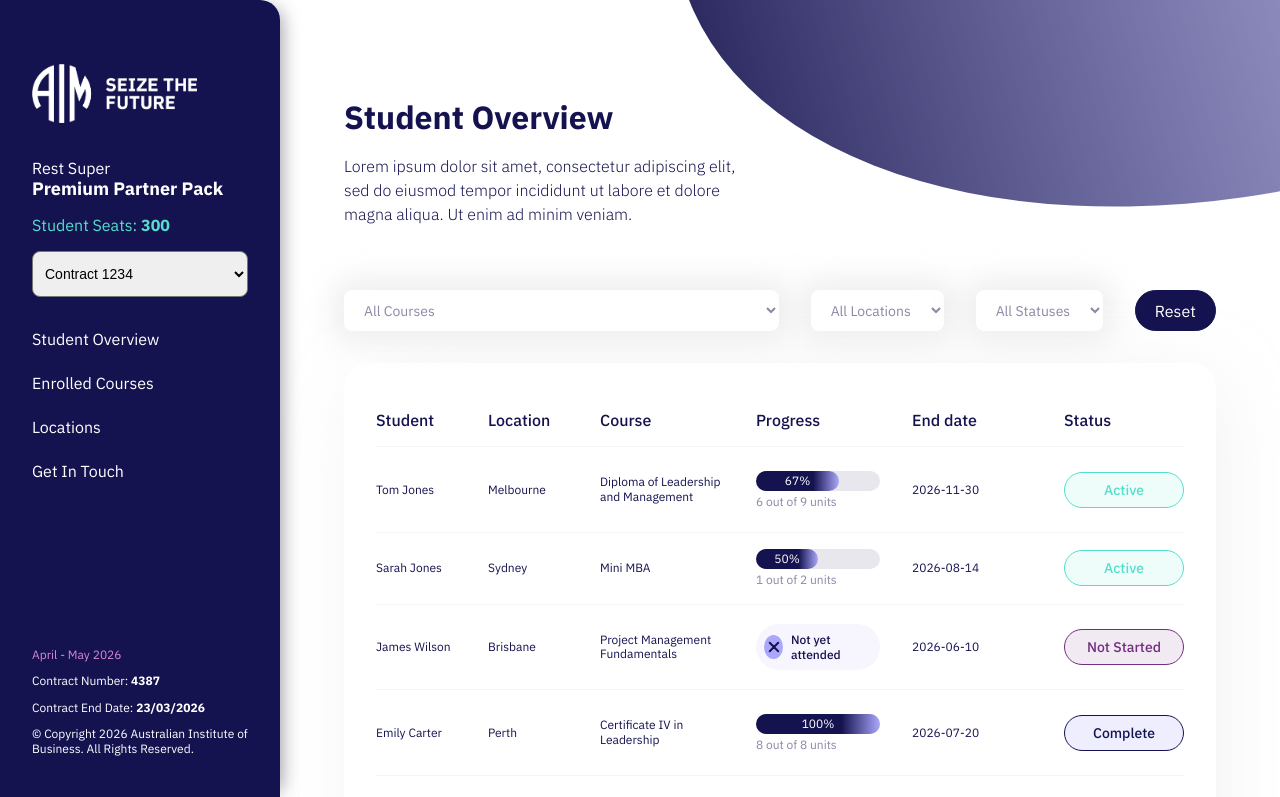
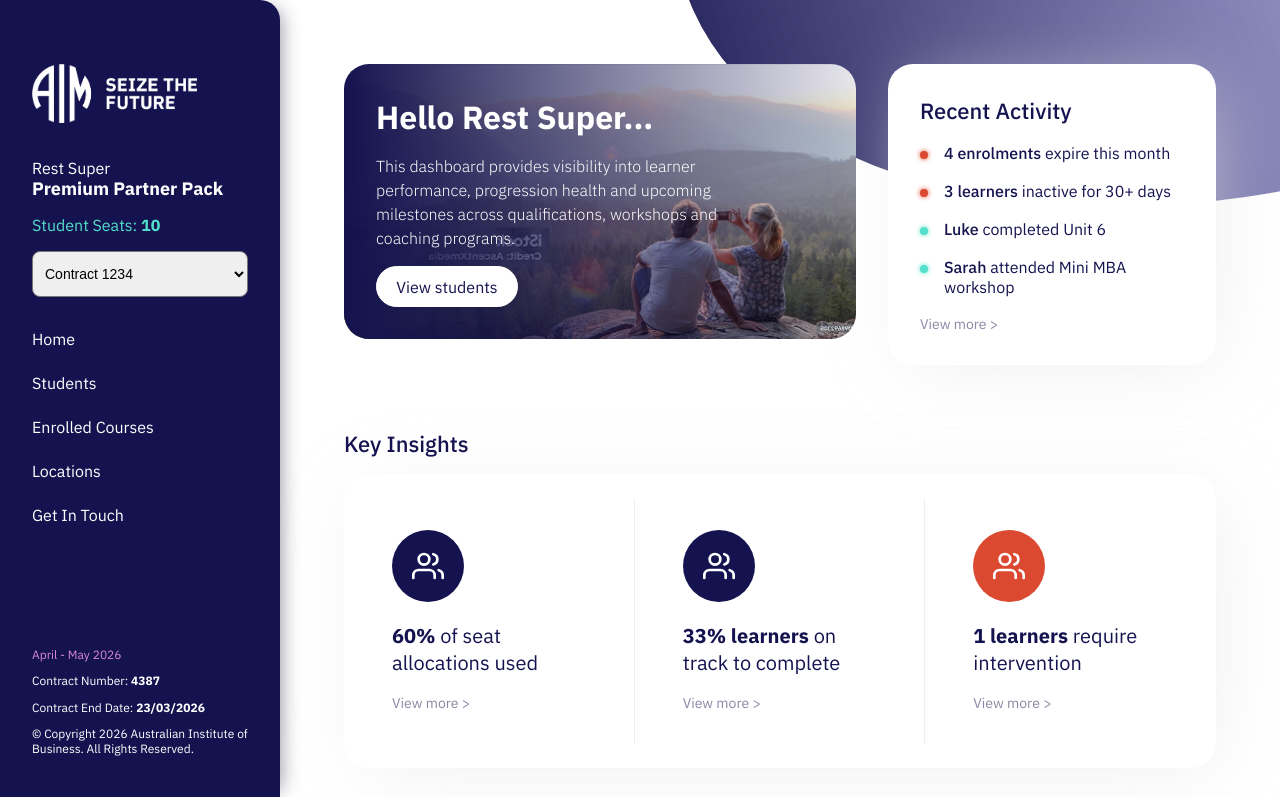
Before and after one commit to Scentia-AIM/partner-pack-dashboard, a React (Vite) app: page / in a window 1280 px wide. Shown: the top 797 px of the page. Built offline with nearby package versions, Linux system fonts and the light colour scheme.

Commit message:
installed routers & integrated it

```diff
--- a/package.json
+++ b/package.json
@@ -12,7 +12,8 @@
   "dependencies": {
     "@fontsource/ibm-plex-sans": "^5.2.8",
     "react": "^19.2.6",
-    "react-dom": "^19.2.6"
+    "react-dom": "^19.2.6",
+    "react-router-dom": "^7.16.0"
   },
   "devDependencies": {
     "@eslint/js": "^10.0.1",
--- a/src/App.jsx
+++ b/src/App.jsx
@@ -1,20 +1,25 @@
-import { useState } from "react";
 import Sidebar from "./components/Sidebar";
 import Home from "./components/Home";
 import StudentOverview from "./components/StudentOverview";
+import { BrowserRouter, Routes, Route } from "react-router-dom";
 
 export default function App() {
+  const seatAllocation = 10;
   return (
+    <BrowserRouter>
       <div className="main">
         <img
           className="swoosh"
           src="src/assets/aim-swoosh.svg"
           alt="AIM Swoosh"
         />
-      <Sidebar />
+        <Sidebar seatAllocation={seatAllocation} />
         <div></div>
-      {/* <Home /> */}
-      <StudentOverview />
+        <Routes>
+          <Route path="/" element={<Home seatAllocation={seatAllocation} />} />
+          <Route path="/students" element={<StudentOverview />} />
+        </Routes>
       </div>
+    </BrowserRouter>
   );
 }
--- a/src/components/Home.jsx
+++ b/src/components/Home.jsx
@@ -4,10 +4,7 @@
 import Welcome from "./Welcome";
 import { students } from "../data/mockStudents";
 
-export default function Home() {
-  //Seat Allocation
-  const seatAllocation = 10;
-
+export default function Home({ seatAllocation }) {
   const totalLearners = students.length;
 
   const seatsUsedPercentage = Math.round(
--- a/src/components/Sidebar.jsx
+++ b/src/components/Sidebar.jsx
@@ -1,17 +1,20 @@
 import "../styles/sidebar.css";
+import { Link } from "react-router-dom";
 
-export default function Sidebar() {
+export default function Sidebar({ seatAllocation }) {
   return (
     <div className="sidebar">
       <div className="container">
-        <img src="src/assets/aim-logo.png" alt="AIM Logo" />
+        <Link to="/">
+          <img src="src/assets/aim-logo.png" alt="AIM Logo" />
+        </Link>
         <div className="m-16">
           <p className="client">Rest Super</p>
           <p className="package">Premium Partner Pack</p>
         </div>
 
         <p className="seats">
-          Student Seats: <span>300</span>
+          Student Seats: <span>{seatAllocation}</span>
         </p>
 
         <select className="contract-select">
@@ -20,7 +23,12 @@
         </select>
 
         <ul className="menu">
-          <li>Student Overview</li>
+          <li>
+            <Link to="/">Home</Link>
+          </li>
+          <li>
+            <Link to="/students">Students</Link>
+          </li>
           <li>Enrolled Courses</li>
           <li>Locations</li>
           <li>Get In Touch</li>
--- a/src/styles/index.css
+++ b/src/styles/index.css
@@ -51,6 +51,7 @@
   gap: 0;
   padding: 4rem;
   position: relative;
+  min-height: 100vh;
 }
 
 .main .swoosh {
--- a/src/styles/sidebar.css
+++ b/src/styles/sidebar.css
@@ -13,6 +13,14 @@
   box-shadow: 10px 0px 20px -10px #06052277;
   padding: 4rem 2rem 2rem;
   z-index: 1;
+}
+
+.sidebar a {
+  opacity: 1;
+}
+
+.sidebar a:hover {
+  opacity: 0.8;
 }
 
 .sidebar img {
@@ -62,6 +70,12 @@
   margin-bottom: 1.5rem;
 }
 
+.sidebar .menu li a {
+  color: #ffffff;
+  font-size: 1rem;
+  opacity: 1;
+}
+
 .sidebar .details p {
   font-size: 0.75rem;
   font-weight: 400;
```
Also changed, not shown: 1 other file (tests, documents, lock files or other folders). Lines whose indentation alone changed are shown as unchanged.
